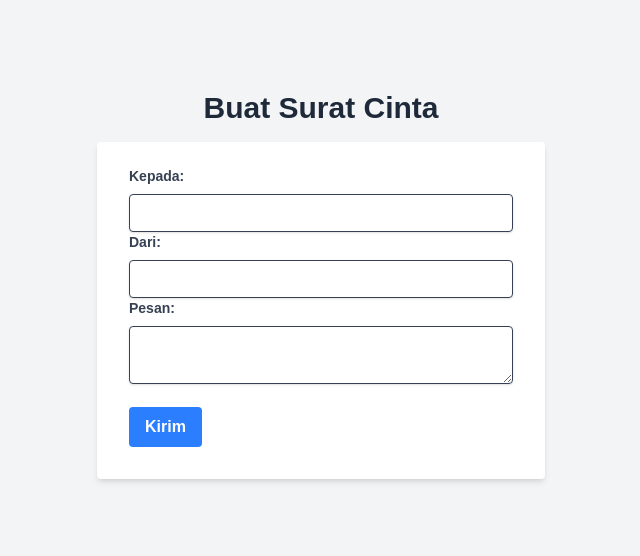
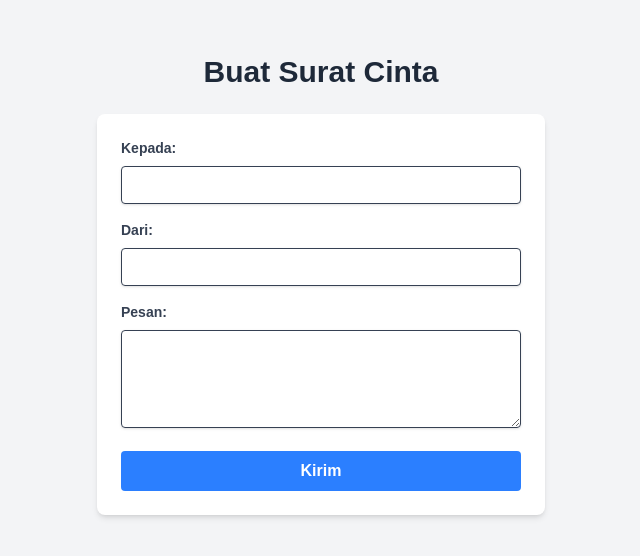
Before and after one commit to RyHarJr/loveletter-app, a Next.js app: page /form in a window 1280 px wide. Shown: the part 108-664 px from the top of the page, without its empty margins (319-959 px from the left). Built offline with nearby package versions, Linux system fonts and the light colour scheme.

Commit message:
Refactor form layout and styling for improved user experience

```diff
--- a/src/pages/form.js
+++ b/src/pages/form.js
@@ -60,9 +60,12 @@ const Form = () => {
     }
 
     return (
-        <div className="min-container flex flex-col items-center justify-center h-screen bg-gray-100 relative">
-            <h2 className="text-3xl font-bold mb-4 text-gray-800">Buat Surat Cinta</h2>
-            <form onSubmit={handleSubmit} className="bg-white shadow-md rounded px-8 pt-6 pb-8 mb-4 w-340 max-w-md">
+        <div className="flex flex-col items-center justify-center min-h-screen bg-gray-100 px-4 py-8">
+            <h2 className="text-2xl sm:text-3xl font-bold mb-6 text-gray-800 text-center">Buat Surat Cinta</h2>
+            <form
+                onSubmit={handleSubmit}
+                className="bg-white shadow-md rounded-lg px-6 py-6 mb-4 w-full max-w-md"
+            >
                 <label htmlFor="to" className="block text-gray-700 text-sm font-bold mb-2">Kepada:</label>
                 <input
                     type="text"
@@ -71,7 +74,7 @@ const Form = () => {
                     value={formData.to}
                     onChange={handleChange}
                     required
-                    className="shadow appearance-none border rounded w-full py-2 px-3 text-gray-700 leading-tight focus:outline-none focus:shadow-outline"
+                    className="shadow appearance-none border rounded w-full py-2 px-3 text-gray-700 leading-tight focus:outline-none focus:shadow-outline mb-4"
                 />
 
                 <label htmlFor="name" className="block text-gray-700 text-sm font-bold mb-2">Dari:</label>
@@ -82,7 +85,7 @@ const Form = () => {
                     value={formData.name}
                     onChange={handleChange}
                     required
-                    className="shadow appearance-none border rounded w-full py-2 px-3 text-gray-700 leading-tight focus:outline-none focus:shadow-outline"
+                    className="shadow appearance-none border rounded w-full py-2 px-3 text-gray-700 leading-tight focus:outline-none focus:shadow-outline mb-4"
                 />
 
                 <label htmlFor="message" className="block text-gray-700 text-sm font-bold mb-2">Pesan:</label>
@@ -92,31 +95,35 @@ const Form = () => {
                     value={formData.message}
                     onChange={handleChange}
                     required
-                    className="shadow appearance-none border rounded w-full py-2 px-3 text-gray-700 leading-tight focus:outline-none focus:shadow-outline"
+                    rows="4"
+                    className="shadow appearance-none border rounded w-full py-2 px-3 text-gray-700 leading-tight focus:outline-none focus:shadow-outline mb-4"
                 ></textarea>
 
-                <button type="submit" className="bg-blue-500 hover:bg-blue-700 text-white font-bold py-2 px-4 rounded mt-4">
+                <button
+                    type="submit"
+                    className="w-full bg-blue-500 hover:bg-blue-700 text-white font-bold py-2 px-4 rounded transition duration-300"
+                >
                     Kirim
                 </button>
             </form>
 
             {/* Alert Modal */}
             {showAlert && (
-                <div className="fixed inset-0 backdrop-blur-sm bg-white/30 flex items-center justify-center z-50">
+                <div className="fixed inset-0 backdrop-blur-sm bg-white/30 flex items-center justify-center z-50 px-4">
                     <div className="bg-white p-6 rounded-lg shadow-lg max-w-sm w-full">
                         <h3 className="text-xl font-semibold mb-2 text-gray-800">{alertContent.title}</h3>
                         <p className="mb-4 text-gray-700">{alertContent.message}</p>
                         {alertContent.success ? (
                             <button
                                 onClick={handleNext}
-                                className="bg-green-500 hover:bg-green-700 text-white font-bold py-2 px-4 rounded"
+                                className="w-full bg-green-500 hover:bg-green-700 text-white font-bold py-2 px-4 rounded transition duration-300"
                             >
                                 Lanjut
                             </button>
                         ) : (
                             <button
                                 onClick={() => setShowAlert(false)}
-                                className="bg-blue-500 hover:bg-blue-700 text-white font-bold py-2 px-4 rounded"
+                                className="w-full bg-blue-500 hover:bg-blue-700 text-white font-bold py-2 px-4 rounded transition duration-300"
                             >
                                 OK
                             </button>
```
